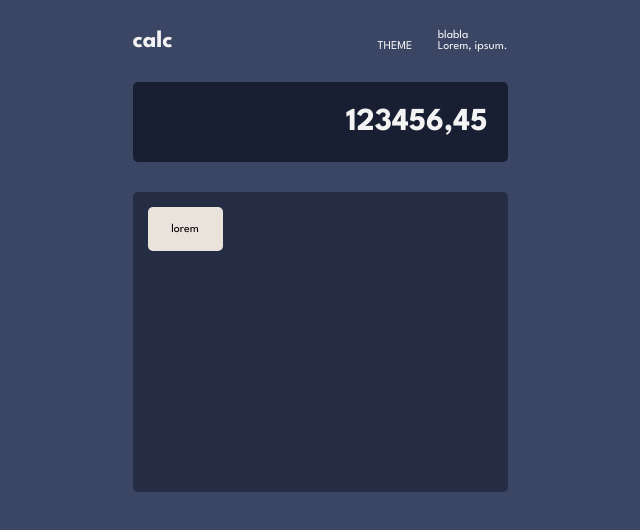
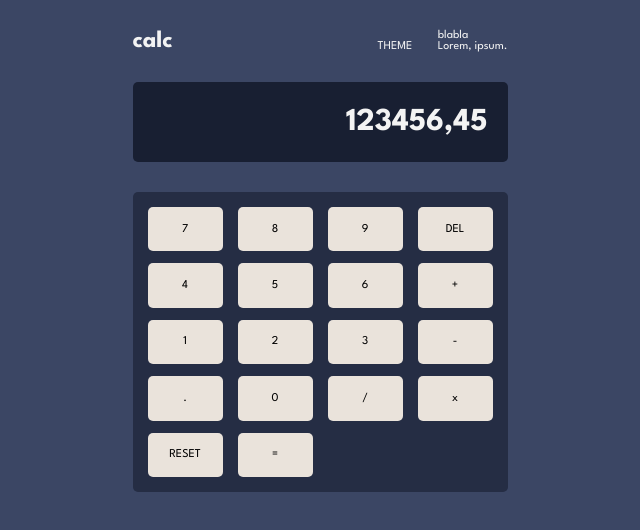
Before and after one commit to Thomas-wagon/calculator-app, a React (Create React App) app: page / in a window 1280 px wide. Shown: the top 530 px of the page, without its empty margins (320-960 px from the left). Built offline with nearby package versions, Linux system fonts and the light colour scheme.

Commit message:
calculator 4 - mapping buttons

```diff
--- /dev/null
+++ b/src/components/Button.js
@@ -0,0 +1,11 @@
+import React from "react";
+
+const Button = ({ button }) => {
+  return (
+    <div className="button">
+      <p>{button.value}</p>
+    </div>
+  );
+};
+
+export default Button;
--- a/src/components/Pad.js
+++ b/src/components/Pad.js
@@ -1,10 +1,32 @@
-import React from "react";
-import SmallButton from "./SmallButton";
+import React, { useState } from "react";
+import Button from "./Button";
 
 const Pad = () => {
+  const [buttons, setbuttons] = useState([
+    { id: 1, value: "7" },
+    { id: 2, value: "8" },
+    { id: 3, value: "9" },
+    { id: 4, value: "DEL" },
+    { id: 5, value: "4" },
+    { id: 6, value: "5" },
+    { id: 7, value: "6" },
+    { id: 8, value: "+" },
+    { id: 9, value: "1" },
+    { id: 10, value: "2" },
+    { id: 11, value: "3" },
+    { id: 12, value: "-" },
+    { id: 13, value: "." },
+    { id: 14, value: "0" },
+    { id: 15, value: "/" },
+    { id: 16, value: "x" },
+    { id: 17, value: "RESET" },
+    { id: 18, value: "=" },
+  ]);
   return (
     <div className="pad">
-      <SmallButton />
+      {buttons.map((button) => (
+        <Button button={button} key={button.id} />
+      ))}
     </div>
   );
 };
--- a/src/components/SmallButton.js
+++ /dev/null
@@ -1,11 +0,0 @@
-import React from "react";
-
-const SmallButton = () => {
-  return (
-    <div className="small-button">
-      <p>lorem</p>
-    </div>
-  );
-};
-
-export default SmallButton;
--- a/src/styles/components/_buttons.scss
+++ b/src/styles/components/_buttons.scss
@@ -1,4 +1,4 @@
-.small-button {
+.button {
   display: flex;
   justify-content: center;
   align-items: center;
--- a/src/styles/components/_pad.scss
+++ b/src/styles/components/_pad.scss
@@ -9,3 +9,11 @@
   row-gap: 12px;
   padding: 15px;
 }
+
+.button-small {
+  grid-area: small;
+}
+
+.button-large {
+  grid-area: large;
+}
```
